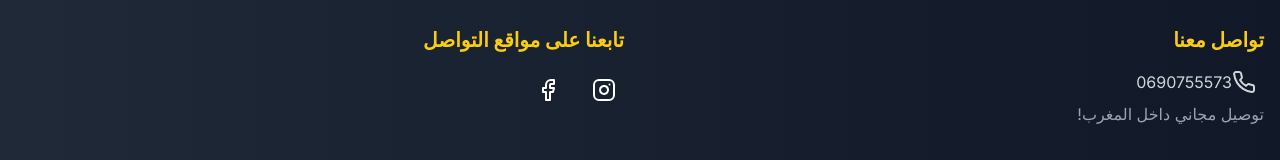
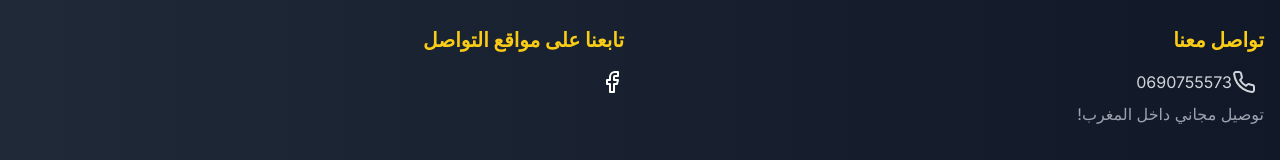
Before and after one commit to KhalidEchchahid/traffic-data-visualisation-interface, a Next.js app: page / in a window 1280 px wide. Shown: the part 2322-2482 px from the top of the page. Built offline with nearby package versions, Linux system fonts and the light colour scheme.

Commit message:
text changes

```diff
--- a/app/page.tsx
+++ b/app/page.tsx
@@ -15,7 +15,7 @@ const product = {
   price: 249,
   discount: 350,
   images: ["/images/shoes1.jpg", "/images/shoes2.jpg", "/images/shoes3.jpg"],
-  colors: ["أسود", "أبيض"],
+  colors: ["الاسود بالرمادي", "الابيض بالازرق"],
   sizes: ["39", "40", "41", "42", "43", "44"],
   availableStock: 50,
   sku: "KANDRISSI-J001",
--- a/components/Footer.tsx
+++ b/components/Footer.tsx
@@ -1,7 +1,7 @@
 import React from "react";
 import { motion } from "framer-motion";
-import { Phone, Instagram, Facebook } from "lucide-react";
-import { Button } from "./ui/button";
+import { Phone, Facebook } from "lucide-react";
+import Link from "next/link";
 
 const Footer: React.FC = () => {
   return (
@@ -25,22 +25,13 @@ const Footer: React.FC = () => {
             </h3>
             <div className="flex gap-4">
               <motion.div whileHover={{ scale: 1.2 }} whileTap={{ scale: 0.8 }}>
-                <Button
-                  variant="ghost"
-                  size="icon"
-                  className="text-white hover:text-yellow-400"
+                <Link
+                  href="https://web.facebook.com/profile.php?id=61568845443903"
+                  target="_blank"
+                  className="text-white hover:text-yellow-400 "
                 >
-                  <Instagram className="w-6 h-6" />
-                </Button>
-              </motion.div>
-              <motion.div whileHover={{ scale: 1.2 }} whileTap={{ scale: 0.8 }}>
-                <Button
-                  variant="ghost"
-                  size="icon"
-                  className="text-white hover:text-yellow-400"
-                >
-                  <Facebook className="w-6 h-6" />
-                </Button>
+                  <Facebook className="w-6 h-6 " />
+                </Link>
               </motion.div>
             </div>
           </div>
```
